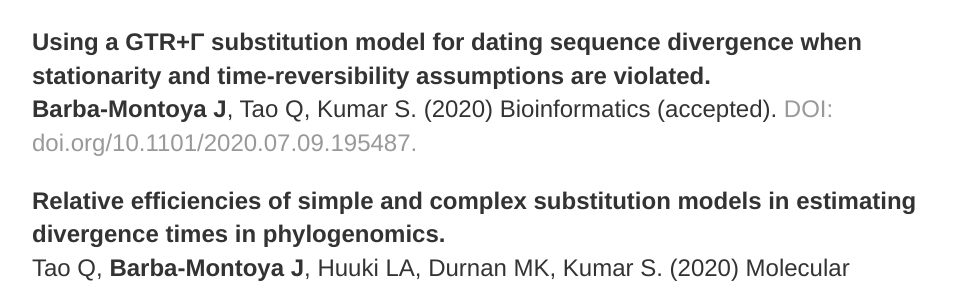
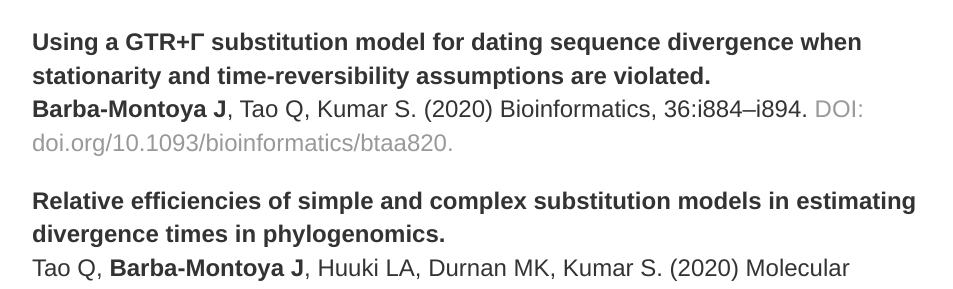
Before and after one commit to josebarbamontoya/josebarbamontoya.github.io, a Jekyll site: the page built from research/index.html, in a window 1280 px wide and 900 px high, scrolled down 529 px. Shown: the part 165-454 px from the top of the window, without its empty margins (160-1113 px from the left). Built offline with Jekyll 4.4.1, drawn with Linux system fonts in a browser that asks for light colours.

Commit message:
Update index.html

```diff
--- a/research/index.html
+++ b/research/index.html
@@ -15,7 +15,7 @@ title: Jose Barba-Montoya
 Mello B. Tao Q, <b>Barba-Montoya J</b>, Kumar S. (2020) Molecular Ecology Resources, 21: 122–136. <a href="https://doi.org/10.1111/1755-0998.13249">DOI: doi.org/10.1111/1755-0998.13249.</a>
 
 <p><b>Using a GTR+Γ substitution model for dating sequence divergence when stationarity and time-reversibility assumptions are violated.</b><br>
-<b>Barba-Montoya J</b>, Tao Q, Kumar S. (2020) Bioinformatics (accepted). <a href="https://doi.org/10.1101/2020.07.09.195487">DOI: doi.org/10.1101/2020.07.09.195487.</a>
+<b>Barba-Montoya J</b>, Tao Q, Kumar S. (2020) Bioinformatics, 36:i884–i894. <a href="https://doi.org/10.1093/bioinformatics/btaa820">DOI: doi.org/10.1093/bioinformatics/btaa820.</a>
 
 <p><b>Relative efficiencies of simple and complex substitution models in estimating divergence times in phylogenomics.</b><br>
 Tao Q, <b>Barba-Montoya J</b>, Huuki LA, Durnan MK, Kumar S. (2020) Molecular Biology and Evolution, 1-13. <a href=" https://doi.org/10.1093/molbev/msaa049">DOI: 10.1093/molbev/msaa049.</a>
```
